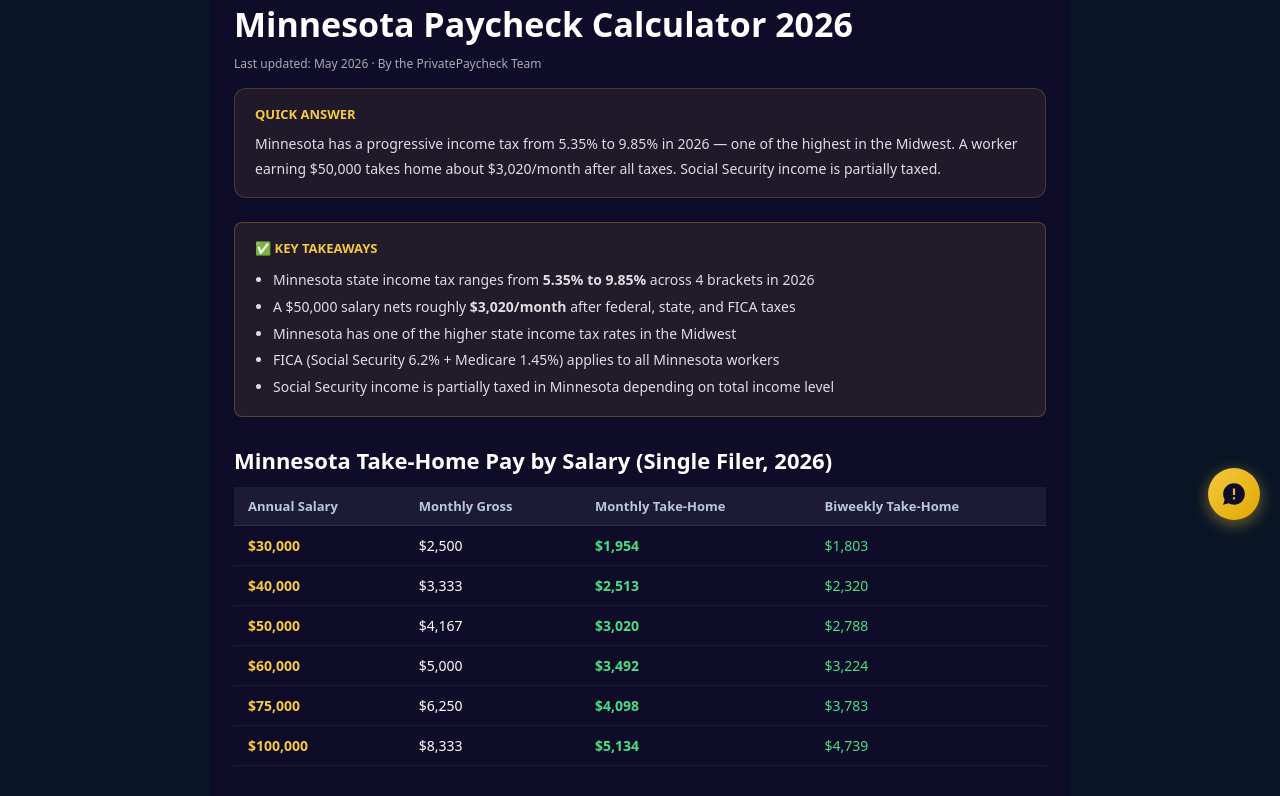
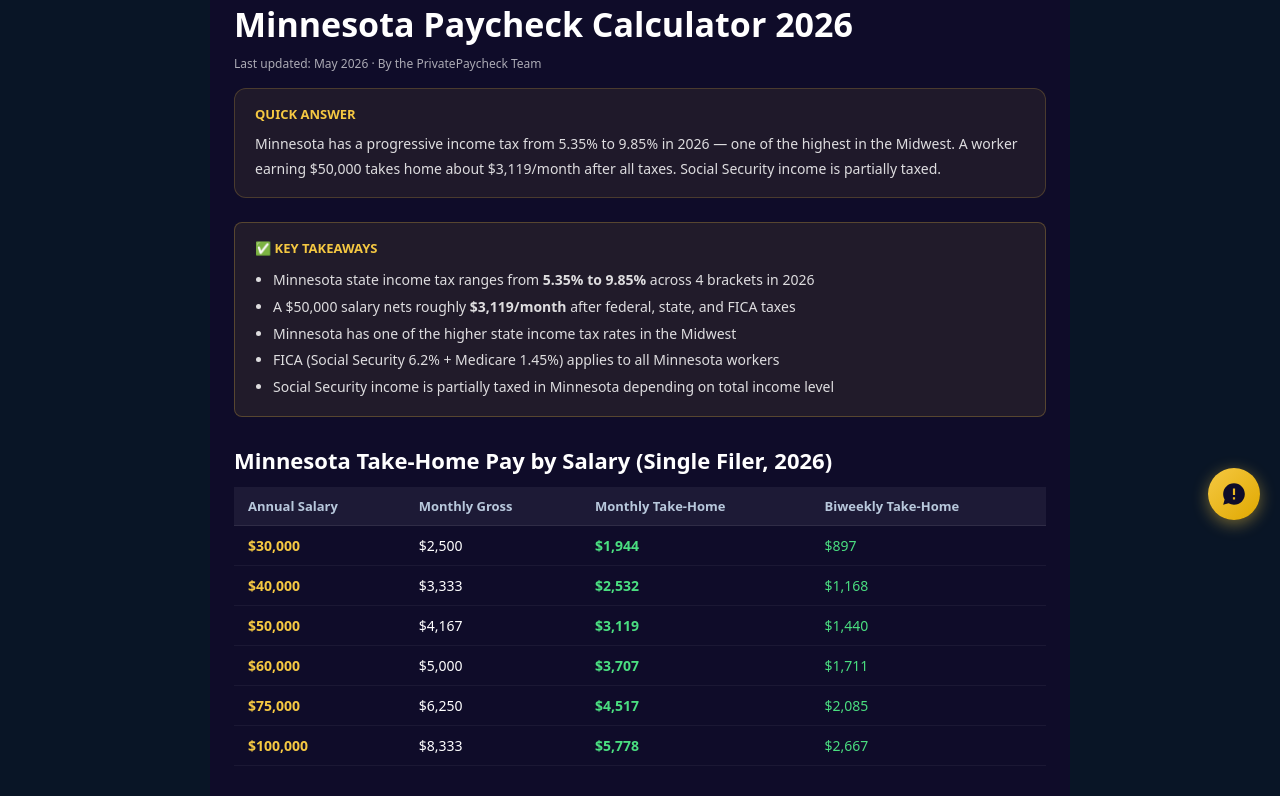
Before and after one commit to devqrcraft-ui/privatepaycheck, a Next.js app: page /minnesota-paycheck-calculator in a window 1280 px wide. Shown: the part 260-1056 px from the top of the page. Built offline with nearby package versions, Linux system fonts and the light colour scheme.

Commit message:
fix: recalculate Minnesota take-home table and $50K FAQ/takeaway figures with correct 2026 federal brackets

```diff
--- a/src/app/minnesota-paycheck-calculator/page.tsx
+++ b/src/app/minnesota-paycheck-calculator/page.tsx
@@ -15,7 +15,7 @@ export const metadata: Metadata = {
 export default function Page() {
   return (
     <main style={{ maxWidth:860, margin:'0 auto', padding:'48px 24px', fontFamily:'system-ui,sans-serif', background:'#0f0c29', minHeight:'100vh', color:'white' }}>
-      <script type="application/ld+json" dangerouslySetInnerHTML={{ __html: '{"@context":"https://schema.org","@type":"FAQPage","mainEntity":[{"@type":"Question","name":"What is Minnesota income tax rate 2026?","acceptedAnswer":{"@type":"Answer","text":"Progressive: 5.35%–9.85% (4 brackets)."}},{"@type":"Question","name":"How much is $50,000 take-home in Minnesota?","acceptedAnswer":{"@type":"Answer","text":"Approximately $3,020/month ($36,240/year) after federal, FICA, and MN state tax."}},{"@type":"Question","name":"Does Minnesota tax retirement income?","acceptedAnswer":{"@type":"Answer","text":"Minnesota taxes most retirement income. Social Security is partially taxed depending on total income."}},{"@type":"Question","name":"How is Minnesota paycheck calculated?","acceptedAnswer":{"@type":"Answer","text":"Your Minnesota paycheck is reduced by federal income tax (10%–37% brackets), FICA (7.65%), and MN state income tax (up to 9.85%). Use the calculator at privatepaycheck.com for your exact number."}},{"@type":"Question","name":"Is Minnesota a tax-friendly state?","acceptedAnswer":{"@type":"Answer","text":"Minnesota has a progressive tax rate (up to 9.85%). Mid-income earners pay a moderate effective state rate."}}]}' }} />
+      <script type="application/ld+json" dangerouslySetInnerHTML={{ __html: '{"@context":"https://schema.org","@type":"FAQPage","mainEntity":[{"@type":"Question","name":"What is Minnesota income tax rate 2026?","acceptedAnswer":{"@type":"Answer","text":"Progressive: 5.35%–9.85% (4 brackets)."}},{"@type":"Question","name":"How much is $50,000 take-home in Minnesota?","acceptedAnswer":{"@type":"Answer","text":"Approximately $3,119/month ($37,430/year) after federal, FICA, and MN state tax."}},{"@type":"Question","name":"Does Minnesota tax retirement income?","acceptedAnswer":{"@type":"Answer","text":"Minnesota taxes most retirement income. Social Security is partially taxed depending on total income."}},{"@type":"Question","name":"How is Minnesota paycheck calculated?","acceptedAnswer":{"@type":"Answer","text":"Your Minnesota paycheck is reduced by federal income tax (10%–37% brackets), FICA (7.65%), and MN state income tax (up to 9.85%). Use the calculator at privatepaycheck.com for your exact number."}},{"@type":"Question","name":"Is Minnesota a tax-friendly state?","acceptedAnswer":{"@type":"Answer","text":"Minnesota has a progressive tax rate (up to 9.85%). Mid-income earners pay a moderate effective state rate."}}]}' }} />
       <script type="application/ld+json" dangerouslySetInnerHTML={{ __html: '{"@context":"https://schema.org","@type":"BreadcrumbList","itemListElement":[{"@type":"ListItem","position":1,"name":"Home","item":"https://www.privatepaycheck.com"},{"@type":"ListItem","position":2,"name":"Minnesota Paycheck Calculator","item":"https://www.privatepaycheck.com/minnesota-paycheck-calculator"}]}' }} />
       <script type="application/ld+json" dangerouslySetInnerHTML={{ __html: '{"@context":"https://schema.org","@type":"BlogPosting","headline":"Minnesota Paycheck Calculator 2026","datePublished":"2026-05-15","dateModified":"2026-05-15","author":{"@type":"Organization","name":"the PrivatePaycheck Team","url":"https://www.privatepaycheck.com"},"publisher":{"@type":"Organization","name":"PrivatePaycheck"},"mainEntityOfPage":"https://www.privatepaycheck.com/minnesota-paycheck-calculator"}' }} />
 
@@ -32,7 +32,7 @@ export default function Page() {
       <div style={{ background:'rgba(245,200,66,0.07)', border:'1px solid rgba(245,200,66,0.2)', borderRadius:12, padding:'16px 20px', marginBottom:24 }}>
         <div style={{ fontWeight:800, color:'#F5C842', marginBottom:8, fontSize:13 }}>QUICK ANSWER</div>
         <p style={{ fontSize:14, lineHeight:1.8, margin:0, color:'rgba(255,255,255,0.85)' }}>
-          Minnesota has a progressive income tax from 5.35% to 9.85% in 2026 — one of the highest in the Midwest. A worker earning $50,000 takes home about $3,020/month after all taxes. Social Security income is partially taxed.
+          Minnesota has a progressive income tax from 5.35% to 9.85% in 2026 — one of the highest in the Midwest. A worker earning $50,000 takes home about $3,119/month after all taxes. Social Security income is partially taxed.
         </p>
       </div>
 
@@ -41,7 +41,7 @@ export default function Page() {
         <div style={{ fontWeight:800, color:'#F5C842', marginBottom:10, fontSize:13 }}>✅ KEY TAKEAWAYS</div>
         <ul style={{ margin:0, padding:'0 0 0 18px', fontSize:14, lineHeight:1.9, color:'rgba(255,255,255,0.85)' }}>
         <li dangerouslySetInnerHTML={{ __html: 'Minnesota state income tax ranges from <strong>5.35% to 9.85%</strong> across 4 brackets in 2026' }} />
-        <li dangerouslySetInnerHTML={{ __html: 'A $50,000 salary nets roughly <strong>$3,020/month</strong> after federal, state, and FICA taxes' }} />
+        <li dangerouslySetInnerHTML={{ __html: 'A $50,000 salary nets roughly <strong>$3,119/month</strong> after federal, state, and FICA taxes' }} />
         <li dangerouslySetInnerHTML={{ __html: 'Minnesota has one of the higher state income tax rates in the Midwest' }} />
         <li dangerouslySetInnerHTML={{ __html: 'FICA (Social Security 6.2% + Medicare 1.45%) applies to all Minnesota workers' }} />
         <li dangerouslySetInnerHTML={{ __html: 'Social Security income is partially taxed in Minnesota depending on total income level' }} />
@@ -62,38 +62,38 @@ export default function Page() {
           <tr key="$30,000">
             <td style={{ padding:'10px 14px', fontSize:14, borderBottom:'1px solid rgba(255,255,255,0.05)', fontWeight:700, color:'#F5C842' }}>$30,000</td>
             <td style={{ padding:'10px 14px', fontSize:14, borderBottom:'1px solid rgba(255,255,255,0.05)' }}>$2,500</td>
-            <td style={{ padding:'10px 14px', fontSize:14, borderBottom:'1px solid rgba(255,255,255,0.05)', color:'#4ade80', fontWeight:700 }}>$1,954</td>
-            <td style={{ padding:'10px 14px', fontSize:14, borderBottom:'1px solid rgba(255,255,255,0.05)', color:'#4ade80' }}>$1,803</td>
+            <td style={{ padding:'10px 14px', fontSize:14, borderBottom:'1px solid rgba(255,255,255,0.05)', color:'#4ade80', fontWeight:700 }}>$1,944</td>
+            <td style={{ padding:'10px 14px', fontSize:14, borderBottom:'1px solid rgba(255,255,255,0.05)', color:'#4ade80' }}>$897</td>
           </tr>
           <tr key="$40,000">
             <td style={{ padding:'10px 14px', fontSize:14, borderBottom:'1px solid rgba(255,255,255,0.05)', fontWeight:700, color:'#F5C842' }}>$40,000</td>
             <td style={{ padding:'10px 14px', fontSize:14, borderBottom:'1px solid rgba(255,255,255,0.05)' }}>$3,333</td>
-            <td style={{ padding:'10px 14px', fontSize:14, borderBottom:'1px solid rgba(255,255,255,0.05)', color:'#4ade80', fontWeight:700 }}>$2,513</td>
-            <td style={{ padding:'10px 14px', fontSize:14, borderBottom:'1px solid rgba(255,255,255,0.05)', color:'#4ade80' }}>$2,320</td>
+            <td style={{ padding:'10px 14px', fontSize:14, borderBottom:'1px solid rgba(255,255,255,0.05)', color:'#4ade80', fontWeight:700 }}>$2,532</td>
+            <td style={{ padding:'10px 14px', fontSize:14, borderBottom:'1px solid rgba(255,255,255,0.05)', color:'#4ade80' }}>$1,168</td>
           </tr>
           <tr key="$50,000">
             <td style={{ padding:'10px 14px', fontSize:14, borderBottom:'1px solid rgba(255,255,255,0.05)', fontWeight:700, color:'#F5C842' }}>$50,000</td>
             <td style={{ padding:'10px 14px', fontSize:14, borderBottom:'1px solid rgba(255,255,255,0.05)' }}>$4,167</td>
-            <td style={{ padding:'10px 14px', fontSize:14, borderBottom:'1px solid rgba(255,255,255,0.05)', color:'#4ade80', fontWeight:700 }}>$3,020</td>
-            <td style={{ padding:'10px 14px', fontSize:14, borderBottom:'1px solid rgba(255,255,255,0.05)', color:'#4ade80' }}>$2,788</td>
+            <td style={{ padding:'10px 14px', fontSize:14, borderBottom:'1px solid rgba(255,255,255,0.05)', color:'#4ade80', fontWeight:700 }}>$3,119</td>
+            <td style={{ padding:'10px 14px', fontSize:14, borderBottom:'1px solid rgba(255,255,255,0.05)', color:'#4ade80' }}>$1,440</td>
           </tr>
           <tr key="$60,000">
             <td style={{ padding:'10px 14px', fontSize:14, borderBottom:'1px solid rgba(255,255,255,0.05)', fontWeight:700, color:'#F5C842' }}>$60,000</td>
             <td style={{ padding:'10px 14px', fontSize:14, borderBottom:'1px solid rgba(255,255,255,0.05)' }}>$5,000</td>
-            <td style={{ padding:'10px 14px', fontSize:14, borderBottom:'1px solid rgba(255,255,255,0.05)', color:'#4ade80', fontWeight:700 }}>$3,492</td>
-            <td style={{ padding:'10px 14px', fontSize:14, borderBottom:'1px solid rgba(255,255,255,0.05)', color:'#4ade80' }}>$3,224</td>
+            <td style={{ padding:'10px 14px', fontSize:14, borderBottom:'1px solid rgba(255,255,255,0.05)', color:'#4ade80', fontWeight:700 }}>$3,707</td>
+            <td style={{ padding:'10px 14px', fontSize:14, borderBottom:'1px solid rgba(255,255,255,0.05)', color:'#4ade80' }}>$1,711</td>
           </tr>
           <tr key="$75,000">
             <td style={{ padding:'10px 14px', fontSize:14, borderBottom:'1px solid rgba(255,255,255,0.05)', fontWeight:700, color:'#F5C842' }}>$75,000</td>
             <td style={{ padding:'10px 14px', fontSize:14, borderBottom:'1px solid rgba(255,255,255,0.05)' }}>$6,250</td>
-            <td style={{ padding:'10px 14px', fontSize:14, borderBottom:'1px solid rgba(255,255,255,0.05)', color:'#4ade80', fontWeight:700 }}>$4,098</td>
-            <td style={{ padding:'10px 14px', fontSize:14, borderBottom:'1px solid rgba(255,255,255,0.05)', color:'#4ade80' }}>$3,783</td>
+            <td style={{ padding:'10px 14px', fontSize:14, borderBottom:'1px solid rgba(255,255,255,0.05)', color:'#4ade80', fontWeight:700 }}>$4,517</td>
+            <td style={{ padding:'10px 14px', fontSize:14, borderBottom:'1px solid rgba(255,255,255,0.05)', color:'#4ade80' }}>$2,085</td>
           </tr>
           <tr key="$100,000">
             <td style={{ padding:'10px 14px', fontSize:14, borderBottom:'1px solid rgba(255,255,255,0.05)', fontWeight:700, color:'#F5C842' }}>$100,000</td>
             <td style={{ padding:'10px 14px', fontSize:14, borderBottom:'1px solid rgba(255,255,255,0.05)' }}>$8,333</td>
-            <td style={{ padding:'10px 14px', fontSize:14, borderBottom:'1px solid rgba(255,255,255,0.05)', color:'#4ade80', fontWeight:700 }}>$5,134</td>
-            <td style={{ padding:'10px 14px', fontSize:14, borderBottom:'1px solid rgba(255,255,255,0.05)', color:'#4ade80' }}>$4,739</td>
+            <td style={{ padding:'10px 14px', fontSize:14, borderBottom:'1px solid rgba(255,255,255,0.05)', color:'#4ade80', fontWeight:700 }}>$5,778</td>
+            <td style={{ padding:'10px 14px', fontSize:14, borderBottom:'1px solid rgba(255,255,255,0.05)', color:'#4ade80' }}>$2,667</td>
           </tr>
         </tbody>
       </table>
@@ -121,7 +121,7 @@ export default function Page() {
           </div>
           <div key={1} style={{ marginBottom:'14px', paddingBottom:'14px', borderBottom: '1px solid rgba(255,255,255,0.06)' }}>
             <h3 style={{ fontSize:'14px', fontWeight:700, marginBottom:'5px', color:'#F5C842' }}>How much is $50,000 take-home in Minnesota?</h3>
-            <p style={{ fontSize:'13px', opacity:0.75, lineHeight:1.7, margin:0 }}>Approximately $3,020/month ($36,240/year) after federal, FICA, and MN state tax.</p>
+            <p style={{ fontSize:'13px', opacity:0.75, lineHeight:1.7, margin:0 }}>Approximately $3,119/month ($37,430/year) after federal, FICA, and MN state tax.</p>
           </div>
           <div key={2} style={{ marginBottom:'14px', paddingBottom:'14px', borderBottom: '1px solid rgba(255,255,255,0.06)' }}>
             <h3 style={{ fontSize:'14px', fontWeight:700, marginBottom:'5px', color:'#F5C842' }}>Does Minnesota tax retirement income?</h3>
```
